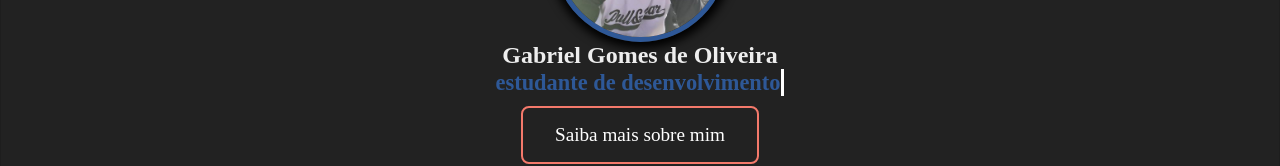
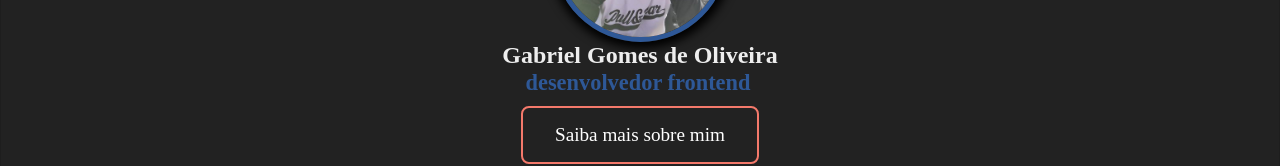
Before and after one commit to gabrielgomeso/portfolio, a Vue app: page / in a window 1280 px wide. Shown: the part 435-601 px from the top of the page. Built offline with nearby package versions, Linux system fonts and the light colour scheme.

Commit message:
chore: change copy

```diff
--- a/src/components/Greetings.vue
+++ b/src/components/Greetings.vue
@@ -12,7 +12,7 @@ export default {
       return {
         typeValue: '',
         typeStatus: false,
-        typeArray: ['estudante de desenvolvimento', 'viajante no tempo e espaço', 'Sage duelista no Valorant', 'amante de Karaokê'],
+        typeArray: ['desenvolvedor frontend', 'viajante no tempo e espaço', 'Sage duelista no Valorant', 'amante de Karaokê'],
         typingSpeed: 50,
         erasingSpeed: 50,
         newTextDelay: 2000,
```
